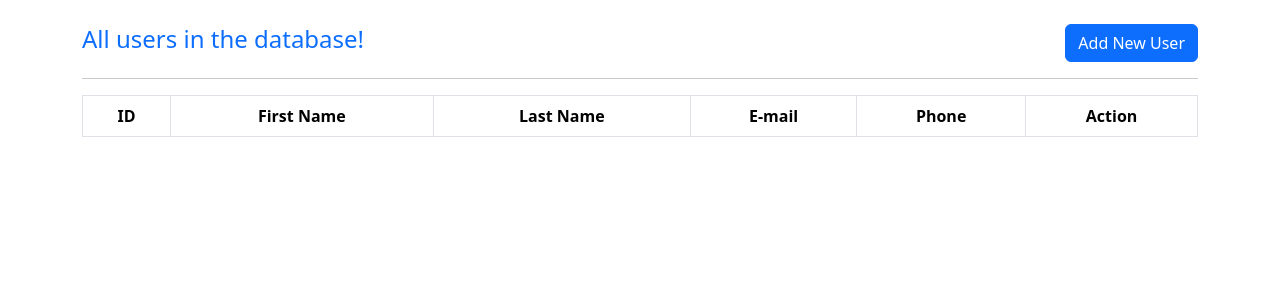
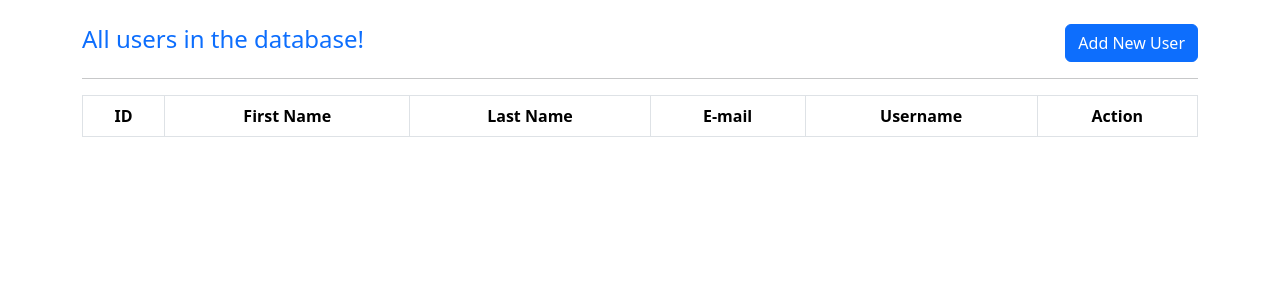
Before and after one commit to tbwahacker/CRUD-App-javascript-test, a PHP site: page / in a window 1280 px wide. Shown: the top 300 px of the page. Run offline with PHP 8.4, Linux system fonts and the light colour scheme; lists and menus that the app fills with data are empty; some libraries are stand-ins or nearby versions.

Commit message:
fixed some issues

```diff
--- a/index.php
+++ b/index.php
@@ -128,7 +128,7 @@
                         <th>First Name</th>
                         <th>Last Name</th>
                         <th>E-mail</th>
-                        <th>Phone</th>
+                        <th>Username</th>
                         <th>Action</th>
                     </tr>
                     </thead>
```
